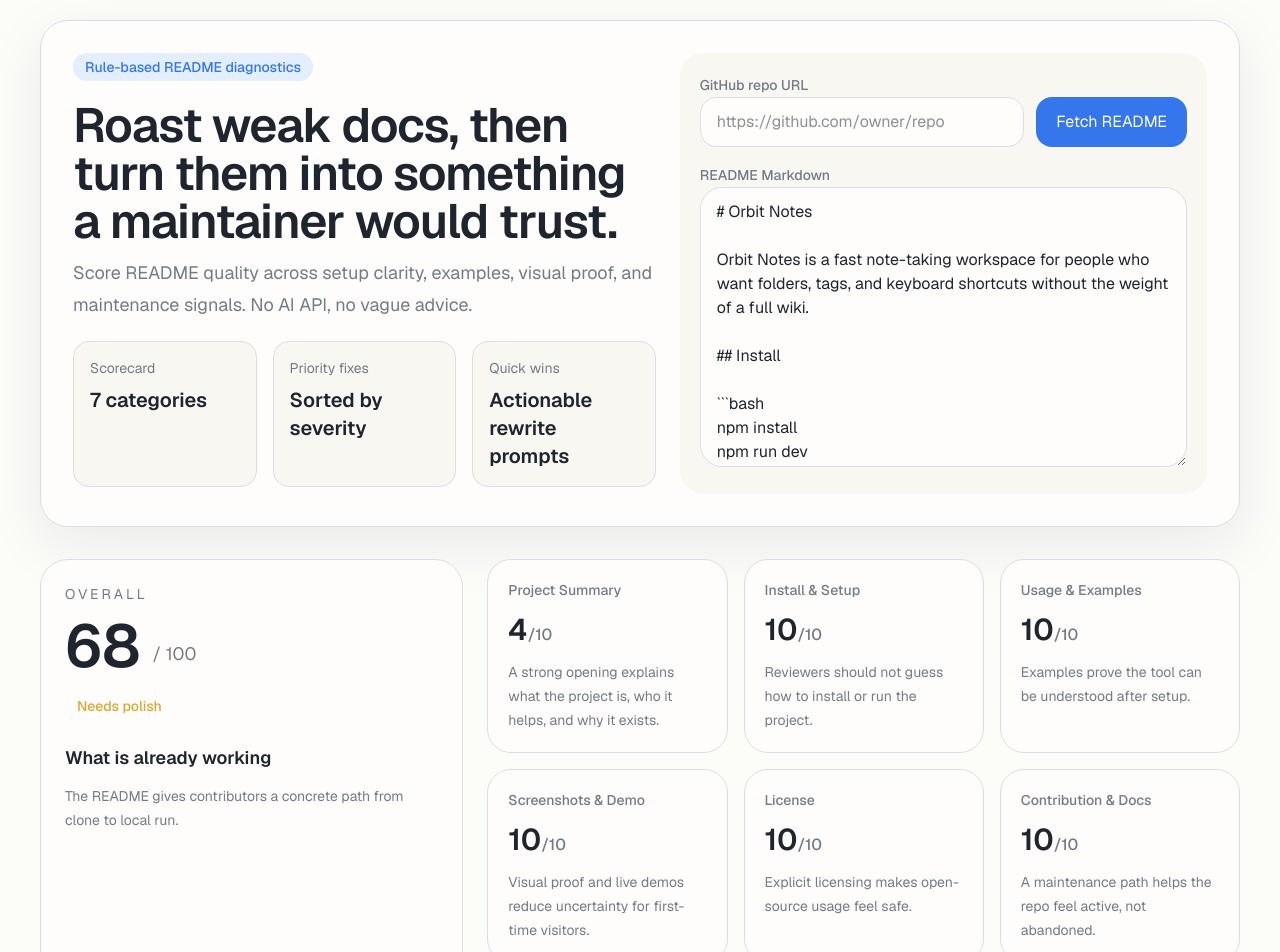
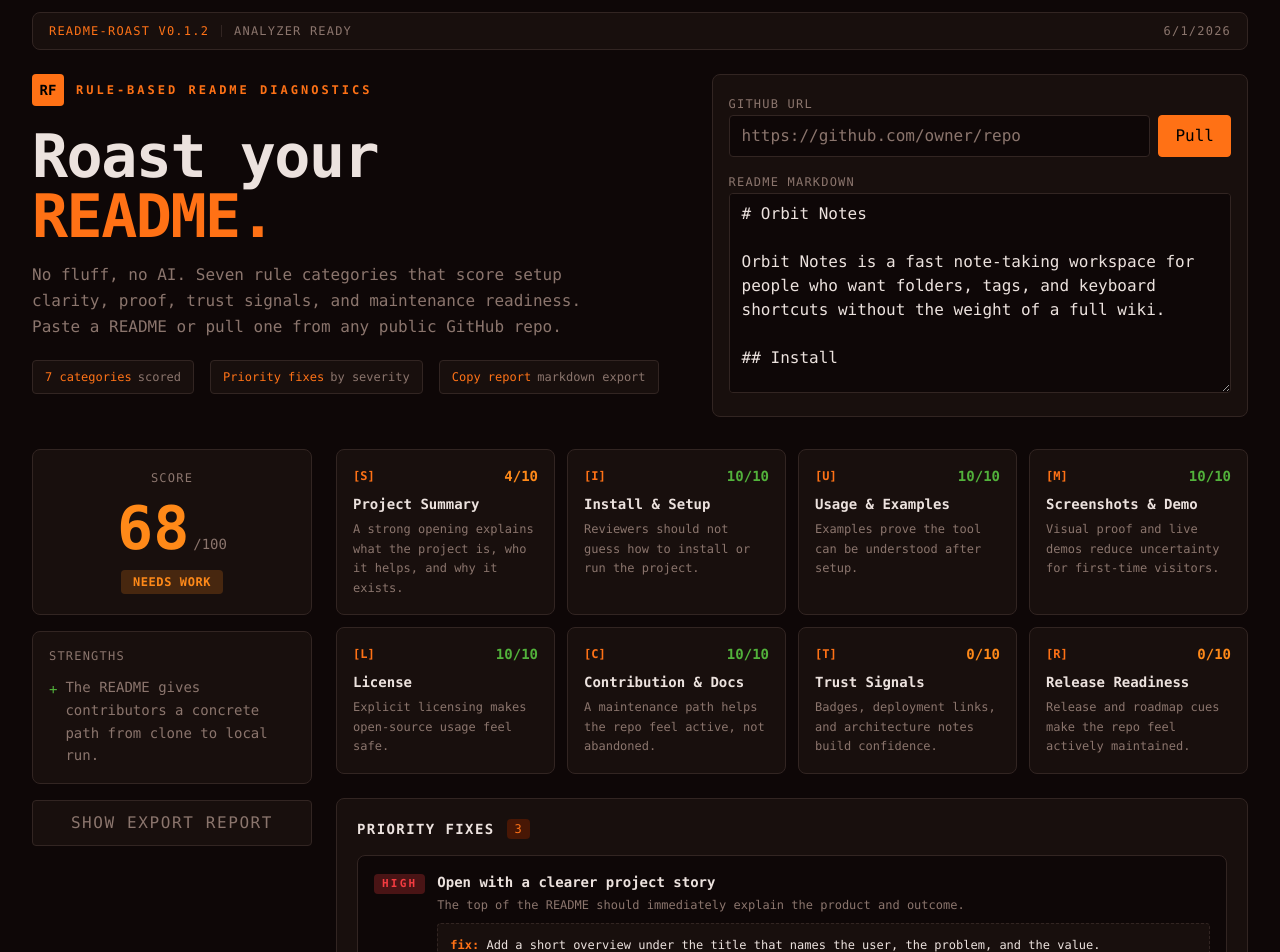
Before and after one commit to kamarajendra/readme-roast-fixer, a Next.js app: page / in a window 1280 px wide. Shown: the part 20-972 px from the top of the page. Built offline with nearby package versions, Linux system fonts and the light colour scheme.

Commit message:
feat: redesign app with unique visual identity

```diff
--- a/app/globals.css
+++ b/app/globals.css
@@ -1,38 +1,47 @@
 @import "tailwindcss";
 
 :root {
-  --background: oklch(0.99 0.003 95);
-  --foreground: oklch(0.26 0.02 255);
-  --color-canvas: oklch(0.975 0.006 95);
-  --color-panel: oklch(0.995 0.002 95);
-  --color-border: oklch(0.9 0.01 255);
-  --color-muted: oklch(0.58 0.02 255);
-  --color-accent: oklch(0.59 0.19 261);
-  --color-accent-soft: oklch(0.95 0.03 261);
-  --color-danger: oklch(0.61 0.2 28);
-  --color-warning: oklch(0.76 0.14 84);
-  --color-success: oklch(0.7 0.16 154);
-}
-
-@theme inline {
-  --color-background: var(--background);
-  --color-foreground: var(--foreground);
-  --font-sans: var(--font-geist-sans);
-  --font-mono: var(--font-geist-mono);
+  --background: oklch(0.14 0.012 30);
+  --foreground: oklch(0.92 0.012 45);
+  --color-canvas: oklch(0.14 0.012 30);
+  --color-panel: oklch(0.18 0.015 32);
+  --color-border: oklch(0.28 0.02 35);
+  --color-muted: oklch(0.58 0.03 40);
+  --color-accent: oklch(0.72 0.2 45);
+  --color-accent-soft: oklch(0.28 0.08 40);
+  --color-amber-glow: oklch(0.72 0.2 45);
+  --color-danger: oklch(0.64 0.22 25);
+  --color-score-low: oklch(0.64 0.22 25);
+  --color-score-mid: oklch(0.75 0.18 55);
+  --color-score-high: oklch(0.68 0.18 140);
 }
 
 body {
   background: var(--background);
   color: var(--foreground);
-  font-family: var(--font-geist-sans), Arial, Helvetica, sans-serif;
+  font-family: var(--font-geist-sans), "Inter", "SF Pro", system-ui, sans-serif;
 }
 
 * {
   box-sizing: border-box;
 }
 
-button,
+::selection {
+  background: color-mix(in oklab, var(--color-accent) 25%, transparent);
+  color: var(--foreground);
+}
+
 input,
-textarea {
+textarea,
+select,
+button {
   font: inherit;
 }
+
+button:not(:disabled) {
+  cursor: pointer;
+}
+
+pre, code {
+  font-family: var(--font-geist-mono), "JetBrains Mono", "Fira Code", monospace;
+}
--- a/app/layout.tsx
+++ b/app/layout.tsx
@@ -1,13 +1,13 @@
 import type { Metadata } from "next";
-import { Geist, Geist_Mono } from "next/font/google";
+import { Inter, JetBrains_Mono } from "next/font/google";
 import "./globals.css";
 
-const geistSans = Geist({
+const inter = Inter({
   variable: "--font-geist-sans",
   subsets: ["latin"],
 });
 
-const geistMono = Geist_Mono({
+const jetbrainsMono = JetBrains_Mono({
   variable: "--font-geist-mono",
   subsets: ["latin"],
 });
@@ -25,7 +25,7 @@ export default function RootLayout({
   return (
     <html
       lang="en"
-      className={`${geistSans.variable} ${geistMono.variable} h-full antialiased`}
+      className={`${inter.variable} ${jetbrainsMono.variable} h-full antialiased`}
     >
       <body className="min-h-full flex flex-col bg-[var(--color-canvas)] text-[var(--foreground)]">{children}</body>
     </html>
--- a/components/readme-roast-app.tsx
+++ b/components/readme-roast-app.tsx
@@ -36,11 +36,22 @@ Please open an issue before large changes.
 MIT
 `;
 
-function scoreTone(score: number) {
-  if (score >= 80) return "var(--color-success)";
-  if (score >= 60) return "var(--color-warning)";
-  return "var(--color-danger)";
+function scoreRing(score: number) {
+  if (score >= 80) return { color: "var(--color-score-high)", label: "Ship it" };
+  if (score >= 60) return { color: "var(--color-score-mid)", label: "Needs work" };
+  return { color: "var(--color-score-low)", label: "Rough" };
 }
+
+const CATEGORY_ICONS: Record<string, string> = {
+  projectSummary: "[S]",
+  installSetup: "[I]",
+  usageExamples: "[U]",
+  screenshotsDemo: "[M]",
+  license: "[L]",
+  contributionDocs: "[C]",
+  trustSignals: "[T]",
+  releaseReadiness: "[R]",
+};
 
 function buildMarkdownReport(markdown: string, analysis: ReturnType<typeof analyzeReadme>) {
   const title = markdown.match(/^#\s+(.+)$/m)?.[1] ?? "README Review";
@@ -72,8 +83,11 @@ export function ReadmeRoastApp() {
   const [markdown, setMarkdown] = useState(SAMPLE_MARKDOWN);
   const [status, setStatus] = useState<string | null>(null);
   const [isFetching, setIsFetching] = useState(false);
+  const [showReport, setShowReport] = useState(false);
   const analysis = useMemo(() => analyzeReadme(markdown), [markdown]);
   const report = useMemo(() => buildMarkdownReport(markdown, analysis), [analysis, markdown]);
+
+  const ring = scoreRing(analysis.overallScore);
 
   async function handleFetchReadme() {
     setStatus(null);
@@ -102,154 +116,228 @@ export function ReadmeRoastApp() {
 
   async function handleCopyReport() {
     if (typeof navigator === "undefined" || !navigator.clipboard?.writeText) {
-      setStatus("Clipboard copy is unavailable here. Copy the report from the panel below.");
+      setStatus("Clipboard copy is unavailable here.");
       return;
     }
 
     try {
       await navigator.clipboard.writeText(report);
-      setStatus("Copied markdown report to clipboard.");
+      setStatus("Copied to clipboard.");
     } catch {
-      setStatus("Clipboard permission was denied. Copy the report from the panel below.");
+      setStatus("Clipboard permission was denied.");
     }
   }
 
   return (
-    <main className="mx-auto flex w-full max-w-7xl flex-1 flex-col gap-8 px-5 py-6 sm:px-8 lg:px-10 lg:py-10">
-      <section className="grid gap-6 rounded-[28px] border border-[var(--color-border)] bg-[var(--color-panel)] p-6 shadow-[0_18px_60px_rgba(29,32,66,0.08)] lg:grid-cols-[1.05fr_0.95fr] lg:p-8">
+    <main className="relative mx-auto flex min-h-dvh w-full max-w-7xl flex-1 flex-col px-4 font-mono py-4 sm:px-6 lg:px-8 lg:py-8">
+      {/* Terminal-style status bar */}
+      <header className="mb-6 flex items-center gap-3 rounded-lg border border-[var(--color-border)] bg-[var(--color-panel)] px-4 py-2.5 text-xs uppercase tracking-widest text-[var(--color-muted)]">
+        <span className="text-[var(--color-accent)]">readme-roast v0.1.2</span>
+        <span className="h-3 w-px bg-[var(--color-border)]" />
+        <span>analyzer ready</span>
+        <span className="ml-auto hidden sm:inline">{new Date().toLocaleDateString()}</span>
+      </header>
+
+      {/* Hero + Input */}
+      <section className="mb-8 grid gap-6 lg:grid-cols-[1.1fr_0.9fr]">
         <div className="space-y-5">
-          <div className="inline-flex rounded-full bg-[var(--color-accent-soft)] px-3 py-1 text-sm font-medium text-[var(--color-accent)]">
-            Rule-based README diagnostics
+          <div className="flex items-center gap-3">
+            <span className="inline-flex h-8 w-8 items-center justify-center rounded bg-[var(--color-accent)] text-sm font-bold text-black">
+              RF
+            </span>
+            <span className="text-xs font-semibold uppercase tracking-[0.25em] text-[var(--color-accent)]">
+              Rule-based README diagnostics
+            </span>
           </div>
-          <div className="space-y-3">
-            <h1 className="max-w-2xl text-4xl font-semibold tracking-tight sm:text-5xl">
-              Roast weak docs, then turn them into something a maintainer would trust.
+          <div className="space-y-4">
+            <h1 className="max-w-2xl text-4xl font-black leading-none tracking-tight sm:text-5xl lg:text-6xl">
+              Roast your
+              <br />
+              <span className="text-[var(--color-accent)]">README.</span>
             </h1>
-            <p className="max-w-2xl text-lg leading-8 text-[var(--color-muted)]">
-              Score README quality across setup clarity, examples, visual proof, and maintenance signals. No AI API, no vague advice.
+            <p className="max-w-xl leading-relaxed text-[var(--color-muted)]">
+              No fluff, no AI. Seven rule categories that score setup clarity, proof, trust signals, and maintenance readiness. Paste a README or pull one from any public GitHub repo.
             </p>
           </div>
-          <div className="grid gap-4 sm:grid-cols-3">
+          <div className="flex flex-wrap gap-4 text-xs">
             {[
-              ["Scorecard", "7 categories"],
-              ["Priority fixes", "Sorted by severity"],
-              ["Quick wins", "Actionable rewrite prompts"],
+              ["7 categories", "scored"],
+              ["Priority fixes", "by severity"],
+              ["Copy report", "markdown export"],
             ].map(([label, value]) => (
-              <div key={label} className="rounded-2xl border border-[var(--color-border)] bg-[var(--color-canvas)] p-4">
-                <div className="text-sm text-[var(--color-muted)]">{label}</div>
-                <div className="mt-2 text-xl font-semibold">{value}</div>
+              <div key={label} className="rounded border border-[var(--color-border)] bg-[var(--color-panel)] px-3 py-2">
+                <span className="text-[var(--color-accent)]">{label}</span>
+                <span className="ml-1.5 text-[var(--color-muted)]">{value}</span>
               </div>
             ))}
           </div>
         </div>
 
-        <div className="space-y-4 rounded-[24px] bg-[var(--color-canvas)] p-5">
-          <label className="block space-y-2">
-            <span className="text-sm font-medium text-[var(--color-muted)]">GitHub repo URL</span>
-            <div className="flex flex-col gap-3 sm:flex-row">
+        <div className="space-y-3 rounded-lg border border-[var(--color-border)] bg-[var(--color-panel)] p-4">
+          <label className="block space-y-1.5">
+            <span className="text-xs uppercase tracking-widest text-[var(--color-muted)]">GitHub URL</span>
+            <div className="flex gap-2">
               <input
                 value={repoUrl}
                 onChange={(event) => setRepoUrl(event.target.value)}
                 placeholder="https://github.com/owner/repo"
-                className="min-w-0 flex-1 rounded-2xl border border-[var(--color-border)] bg-[var(--color-panel)] px-4 py-3 outline-none focus:border-[var(--color-accent)]"
+                className="min-w-0 flex-1 rounded border border-[var(--color-border)] bg-[var(--color-canvas)] px-3 py-2 text-sm text-[var(--foreground)] outline-none placeholder:text-[var(--color-muted)] focus:border-[var(--color-accent)]"
               />
               <button
                 type="button"
                 onClick={handleFetchReadme}
                 disabled={isFetching}
-                className="rounded-2xl bg-[var(--color-accent)] px-5 py-3 font-medium text-white disabled:cursor-not-allowed disabled:opacity-60"
+                className="rounded border border-[var(--color-accent)] bg-[var(--color-accent)] px-4 py-2 text-sm font-semibold text-black hover:opacity-90 disabled:cursor-not-allowed disabled:opacity-50"
               >
-                {isFetching ? "Fetching..." : "Fetch README"}
+                {isFetching ? "Fetching..." : "Pull"}
               </button>
             </div>
           </label>
-
-          <label className="block space-y-2">
-            <span className="text-sm font-medium text-[var(--color-muted)]">README Markdown</span>
+          <label className="block space-y-1.5">
+            <span className="text-xs uppercase tracking-widest text-[var(--color-muted)]">README Markdown</span>
             <textarea
               value={markdown}
               onChange={(event) => setMarkdown(event.target.value)}
-              className="min-h-[280px] w-full rounded-[22px] border border-[var(--color-border)] bg-[var(--color-panel)] px-4 py-3 font-mono text-sm outline-none focus:border-[var(--color-accent)]"
+              className="min-h-[200px] w-full rounded border border-[var(--color-border)] bg-[var(--color-canvas)] px-3 py-2 text-sm leading-relaxed text-[var(--foreground)] outline-none placeholder:text-[var(--color-muted)] focus:border-[var(--color-accent)]"
             />
           </label>
-
-          {status ? <p className="text-sm text-[var(--color-muted)]">{status}</p> : null}
+          {status ? <p className="text-xs text-[var(--color-muted)]">{status}</p> : null}
         </div>
       </section>
 
-      <section className="grid gap-6 lg:grid-cols-[0.72fr_1.28fr]">
-        <div className="space-y-6 rounded-[28px] border border-[var(--color-border)] bg-[var(--color-panel)] p-6">
-          <div>
-            <div className="text-sm uppercase tracking-[0.22em] text-[var(--color-muted)]">Overall</div>
-            <div className="mt-3 flex items-end gap-3">
-              <div className="text-6xl font-semibold">{analysis.overallScore}</div>
-              <div className="pb-2 text-lg text-[var(--color-muted)]">/ 100</div>
+      <div className="mb-8 grid gap-6 lg:grid-cols-[280px_1fr]">
+        {/* Score sidebar */}
+        <div className="space-y-4">
+          <div className="rounded-lg border border-[var(--color-border)] bg-[var(--color-panel)] p-5 text-center">
+            <div className="text-xs uppercase tracking-widest text-[var(--color-muted)]">Score</div>
+            <div className="mt-3 flex items-baseline justify-center gap-1">
+              <span className="text-6xl font-black" style={{ color: ring.color }}>
+                {analysis.overallScore}
+              </span>
+              <span className="text-sm text-[var(--color-muted)]">/100</span>
             </div>
-            <div className="mt-4 inline-flex rounded-full px-3 py-1 text-sm font-medium" style={{ background: `${scoreTone(analysis.overallScore)}1f`, color: scoreTone(analysis.overallScore) }}>
-              {analysis.overallScore >= 80 ? "Publishable" : analysis.overallScore >= 60 ? "Needs polish" : "Needs repair"}
+            <div
+              className="mt-3 inline-block rounded px-3 py-1 text-xs font-bold uppercase tracking-wider"
+              style={{ background: `color-mix(in oklab, ${ring.color} 20%, transparent)`, color: ring.color }}
+            >
+              {ring.label}
             </div>
           </div>
 
-          <div className="space-y-3">
-            <h2 className="text-lg font-semibold">What is already working</h2>
-            <ul className="space-y-3 text-sm leading-6 text-[var(--color-muted)]">
-              {analysis.strengths.length > 0 ? analysis.strengths.map((strength) => <li key={strength}>{strength}</li>) : <li>No standout strengths yet. Start with the highest-severity fixes.</li>}
+          <div className="rounded-lg border border-[var(--color-border)] bg-[var(--color-panel)] p-4">
+            <div className="text-xs uppercase tracking-widest text-[var(--color-muted)]">Strengths</div>
+            <ul className="mt-3 space-y-2 text-sm leading-relaxed text-[var(--color-muted)]">
+              {analysis.strengths.length > 0
+                ? analysis.strengths.map((strength) => <li key={strength} className="flex gap-2 before:mt-0.5 before:text-[var(--color-score-high)] before:content-['+']">{strength}</li>)
+                : <li className="text-[var(--color-score-low)]">No strengths detected yet.</li>}
             </ul>
           </div>
+
+          <button
+            type="button"
+            onClick={() => setShowReport(!showReport)}
+            className="w-full rounded border border-[var(--color-border)] bg-[var(--color-panel)] px-4 py-2.5 text-xs font-semibold uppercase tracking-widest text-[var(--color-muted)] hover:border-[var(--color-accent)] hover:text-[var(--color-accent)]"
+          >
+            {showReport ? "Hide report" : "Show export report"}
+          </button>
+
+          {showReport ? (
+            <div className="space-y-3 rounded-lg border border-[var(--color-border)] bg-[var(--color-panel)] p-4">
+              <div className="flex items-center justify-between">
+                <span className="text-xs uppercase tracking-widest text-[var(--color-muted)]">Markdown</span>
+                <button
+                  type="button"
+                  onClick={handleCopyReport}
+                  className="rounded border border-[var(--color-accent)] px-3 py-1.5 text-xs font-semibold text-[var(--color-accent)]"
+                >
+                  Copy
+                </button>
+              </div>
+              <pre className="overflow-x-auto whitespace-pre-wrap text-xs leading-relaxed text-[var(--color-muted)]">
+                {report}
+              </pre>
+            </div>
+          ) : null}
         </div>
 
+        {/* Main results area */}
         <div className="space-y-6">
-          <div className="grid gap-4 md:grid-cols-2 xl:grid-cols-3">
+          {/* Category grid */}
+          <div className="grid gap-3 sm:grid-cols-2 lg:grid-cols-3 xl:grid-cols-4">
             {analysis.categories.map((category) => (
-              <article key={category.category} className="rounded-[24px] border border-[var(--color-border)] bg-[var(--color-panel)] p-5">
-                <div className="text-sm font-medium text-[var(--color-muted)]">{category.label}</div>
-                <div className="mt-3 text-3xl font-semibold">{category.score}<span className="text-base font-medium text-[var(--color-muted)]">/{category.maxScore}</span></div>
-                <p className="mt-3 text-sm leading-6 text-[var(--color-muted)]">{category.summary}</p>
+              <article
+                key={category.category}
+                className="rounded-lg border border-[var(--color-border)] bg-[var(--color-panel)] p-4 transition-colors hover:border-[var(--color-accent)]"
+              >
+                <div className="flex items-center justify-between">
+                  <span className="text-xs text-[var(--color-accent)] font-semibold">
+                    {CATEGORY_ICONS[category.category] ?? "[?]"}
+                  </span>
+                  <span className="text-sm font-bold" style={{ color: category.score >= category.maxScore * 0.7 ? "var(--color-score-high)" : "var(--color-score-mid)" }}>
+                    {category.score}/{category.maxScore}
+                  </span>
+                </div>
+                <div className="mt-2 text-sm font-semibold">{category.label}</div>
+                <p className="mt-1.5 text-xs leading-relaxed text-[var(--color-muted)]">{category.summary}</p>
               </article>
             ))}
           </div>
 
-          <div className="rounded-[28px] border border-[var(--color-border)] bg-[var(--color-panel)] p-6">
-            <div className="flex items-center justify-between gap-3">
-              <h2 className="text-2xl font-semibold">Priority fixes</h2>
-              <span className="text-sm text-[var(--color-muted)]">What hurts trust first</span>
+          {/* Findings */}
+          <div className="rounded-lg border border-[var(--color-border)] bg-[var(--color-panel)] p-5">
+            <div className="flex items-center gap-3">
+              <h2 className="text-sm font-bold uppercase tracking-widest">Priority fixes</h2>
+              <span className="rounded bg-[var(--color-accent-soft)] px-2 py-0.5 text-xs text-[var(--color-accent)]">
+                {analysis.findings.length}
+              </span>
             </div>
 
-            <div className="mt-5 space-y-4">
+            <div className="mt-4 space-y-3">
               {analysis.findings.map((finding) => (
-                <article key={finding.id} className="rounded-[22px] border border-[var(--color-border)] bg-[var(--color-canvas)] p-5">
-                  <div className="flex flex-wrap items-center gap-3">
-                    <span className="rounded-full px-3 py-1 text-xs font-semibold uppercase tracking-[0.2em]" style={{ background: finding.severity === "high" ? "color-mix(in oklab, var(--color-danger) 14%, transparent)" : finding.severity === "medium" ? "color-mix(in oklab, var(--color-warning) 18%, transparent)" : "color-mix(in oklab, var(--color-accent) 14%, transparent)", color: finding.severity === "high" ? "var(--color-danger)" : finding.severity === "medium" ? "oklch(0.5 0.12 82)" : "var(--color-accent)" }}>
+                <article key={finding.id} className="rounded-lg border border-[var(--color-border)] bg-[var(--color-canvas)] p-4">
+                  <div className="flex flex-wrap items-start gap-3">
+                    <span
+                      className="mt-0.5 rounded px-2 py-0.5 text-[11px] font-bold uppercase tracking-[0.2em]"
+                      style={{
+                        background:
+                          finding.severity === "high"
+                            ? "color-mix(in oklab, var(--color-danger) 25%, transparent)"
+                            : finding.severity === "medium"
+                              ? "color-mix(in oklab, var(--color-score-mid) 25%, transparent)"
+                              : "color-mix(in oklab, var(--color-accent) 20%, transparent)",
+                        color:
+                          finding.severity === "high"
+                            ? "var(--color-danger)"
+                            : finding.severity === "medium"
+                              ? "var(--color-score-mid)"
+                              : "var(--color-accent)",
+                      }}
+                    >
                       {finding.severity}
                     </span>
-                    <h3 className="text-lg font-semibold">{finding.title}</h3>
-                  </div>
-                  <p className="mt-3 text-sm leading-6 text-[var(--color-muted)]">{finding.detail}</p>
-                  <div className="mt-4 rounded-2xl bg-[var(--color-panel)] p-4 text-sm leading-6">
-                    <span className="font-semibold">Suggested fix:</span> {finding.suggestion}
+                    <div className="min-w-0 flex-1">
+                      <h3 className="text-sm font-bold">{finding.title}</h3>
+                      <p className="mt-1 text-xs leading-relaxed text-[var(--color-muted)]">{finding.detail}</p>
+                      <div className="mt-2 rounded border border-dashed border-[var(--color-border)] bg-[var(--color-panel)] p-3 text-xs leading-relaxed">
+                        <span className="font-semibold text-[var(--color-accent)]">fix:</span> {finding.suggestion}
+                      </div>
+                    </div>
                   </div>
                 </article>
               ))}
             </div>
           </div>
+        </div>
+      </div>
 
-          <div className="rounded-[28px] border border-[var(--color-border)] bg-[var(--color-panel)] p-6">
-            <div className="flex items-center justify-between gap-3">
-              <h2 className="text-2xl font-semibold">Export-ready markdown report</h2>
-              <button
-                type="button"
-                onClick={handleCopyReport}
-                className="rounded-2xl border border-[var(--color-border)] px-4 py-2 text-sm font-medium"
-              >
-                Copy report
-              </button>
-            </div>
-            <pre className="mt-5 whitespace-pre-wrap rounded-[22px] bg-[var(--color-canvas)] p-4 text-sm leading-6 text-[var(--color-muted)] overflow-x-auto">
-              {report}
-            </pre>
-          </div>
-        </div>
-      </section>
+      {/* Footer terminal bar */}
+      <footer className="mt-auto flex items-center gap-3 border-t border-[var(--color-border)] pt-4 text-[11px] uppercase tracking-widest text-[var(--color-muted)]">
+        <span>{analysis.categories.length} categories</span>
+        <span className="h-3 w-px bg-[var(--color-border)]" />
+        <span>{analysis.findings.length} issues</span>
+        <span className="h-3 w-px bg-[var(--color-border)]" />
+        <span>{analysis.strengths.length} strengths</span>
+      </footer>
     </main>
   );
 }
```
Also changed, not shown: public/screenshots/readme-roast-dashboard.png.
